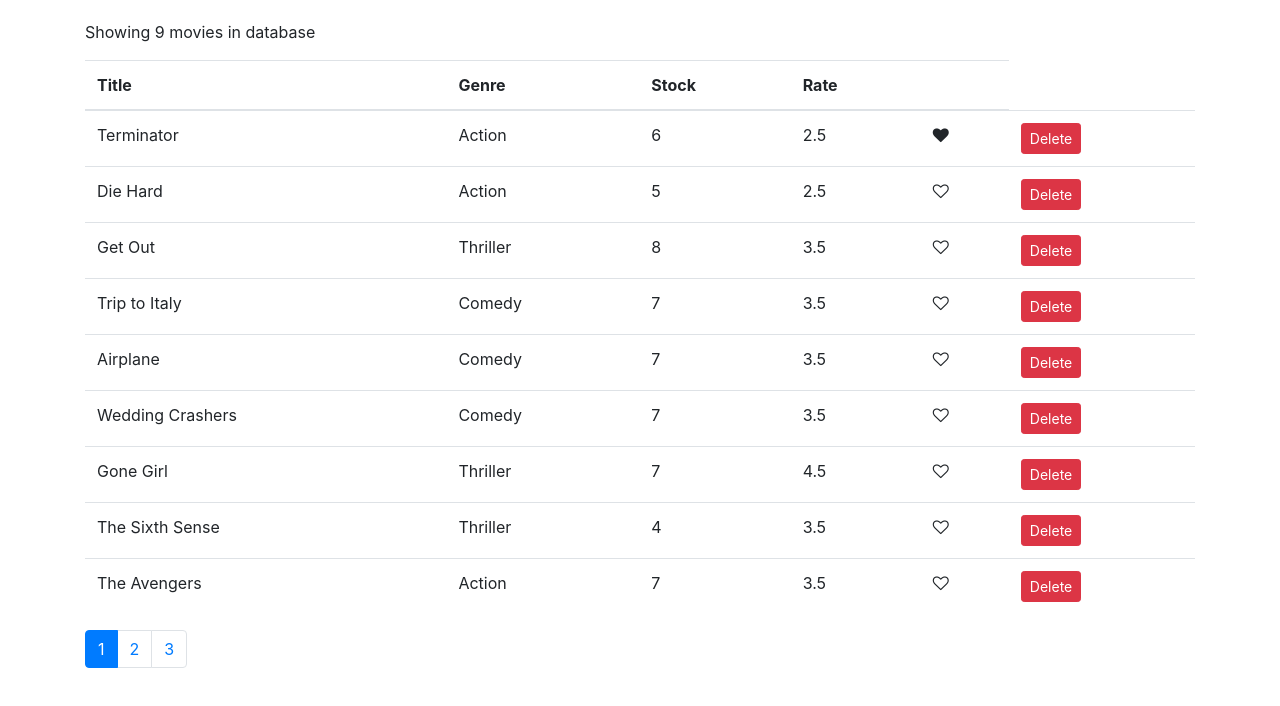
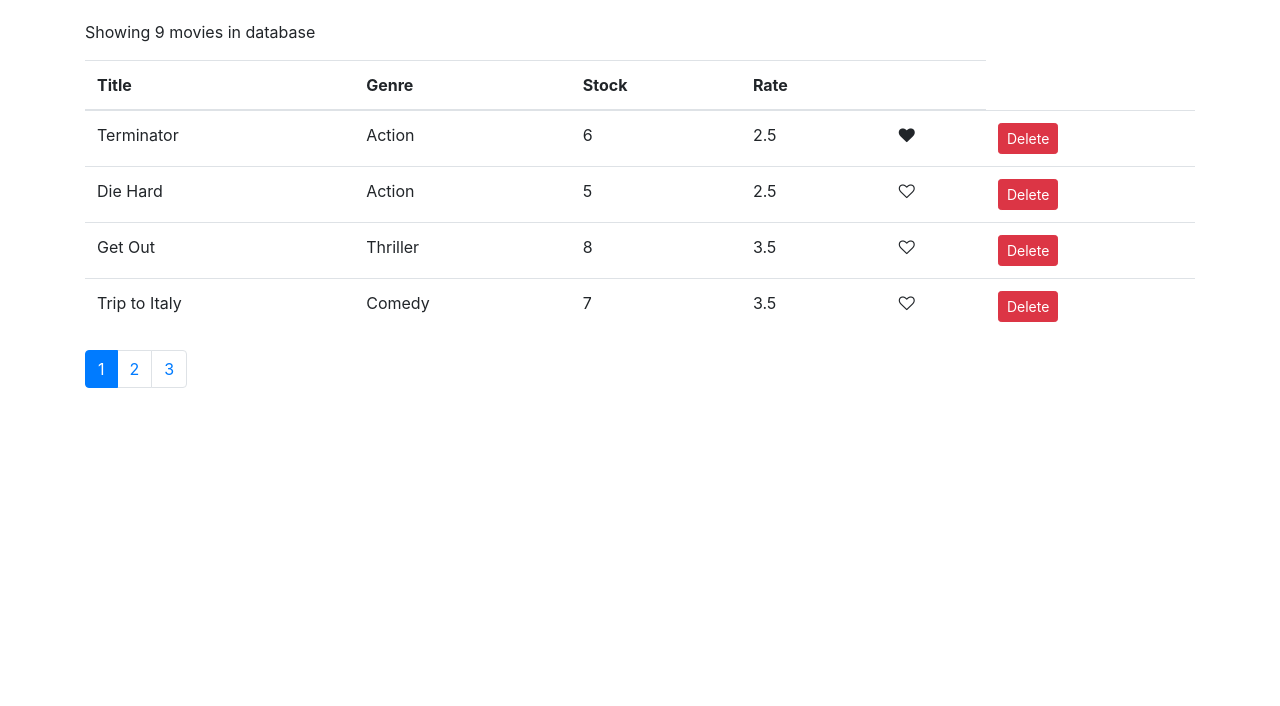
Before and after one commit to mojtabavi/Programing-Training, a React (Create React App) app in the folder React/vidly/: page / in a window 1280 px wide. Shown: the top 706 px of the page. Built offline with nearby package versions, Linux system fonts and the light colour scheme.

Commit message:
React-Paginate Data

```diff
--- a/React/vidly/package.json
+++ b/React/vidly/package.json
@@ -9,6 +9,7 @@
     "bootstrap": "^4.5.0",
     "font-awesome": "^4.7.0",
     "lodash": "^4.17.19",
+    "prop-types": "^15.7.2",
     "react": "^16.13.1",
     "react-dom": "^16.13.1",
     "react-scripts": "3.4.1"
--- a/React/vidly/src/components/movies.jsx
+++ b/React/vidly/src/components/movies.jsx
@@ -1,7 +1,8 @@
 import React, { Component } from 'react';
-import {getMovies} from "../services/fakeMovieService"
-import Like from "./common/like"
-import Pagination from "./common/pagination"
+import {getMovies} from "../services/fakeMovieService";
+import Like from "./common/like";
+import Pagination from "./common/pagination";
+import { paginate } from "../utils/paginate";
 
 class Movies extends Component {
     state = {
@@ -11,12 +12,12 @@ class Movies extends Component {
       }
 
     handleDelete = (movie) => {
-        const movies = this.state.movies.filter(m => m._id !== movie._id)
+        const movies = movies.filter(m => m._id !== movie._id)
         this.setState({movies: movies})
     };
 
     handleLike =(movie) => {
-        const movies = [...this.state.movies];
+        const movies = [...movies];
         const index = movies.indexOf(movie);
         movies[index] = {...movies[index]};
         movies[index].liked = !movies[index].liked;
@@ -32,10 +33,17 @@ class Movies extends Component {
 
 
     render() {
-        const {length: count} = this.state.movies
+        const {length: count} = this.state.movies;
+        const {pageSize,currentPage,movies: allMovies} = this.state;
+
+
 
         if(count === 0)
             return (<p>There are no movies in database</p>);
+
+        const movies = paginate(allMovies,currentPage,pageSize);
+
+
         return (
         <React.Fragment>
         <p>Showing {count} movies in database</p>
@@ -50,7 +58,7 @@ class Movies extends Component {
                 </tr>
             </thead>
             <tbody>
-                {this.state.movies.map(movie => (
+                {movies.map(movie => (
                 <tr key={movie._id}>
                     <td>{movie.title}</td>
                     <td>{movie.genre.name}</td>
@@ -69,8 +77,8 @@ class Movies extends Component {
         </table>
         <Pagination
         itemCount={count}
-        pageSize={this.state.pageSize}
-        currentPage={this.state.currentPage}
+        pageSize={pageSize}
+        currentPage={currentPage}
         onPageChanged={this.handlePageChange}
         />
         </React.Fragment>
--- /dev/null
+++ b/React/vidly/src/utils/paginate.js
@@ -0,0 +1,9 @@
+import _ from 'lodash';
+
+export function paginate(items,pageNumber,pageSize){
+    const startIndex = (pageNumber - 1)* pageSize;
+    return _(items)
+    .slice(startIndex)
+    .take(pageSize)
+    .value();
+}
```
Also changed, not shown: React/vidly/src/components/common/pagination.jsx (+9 -0 lines).
